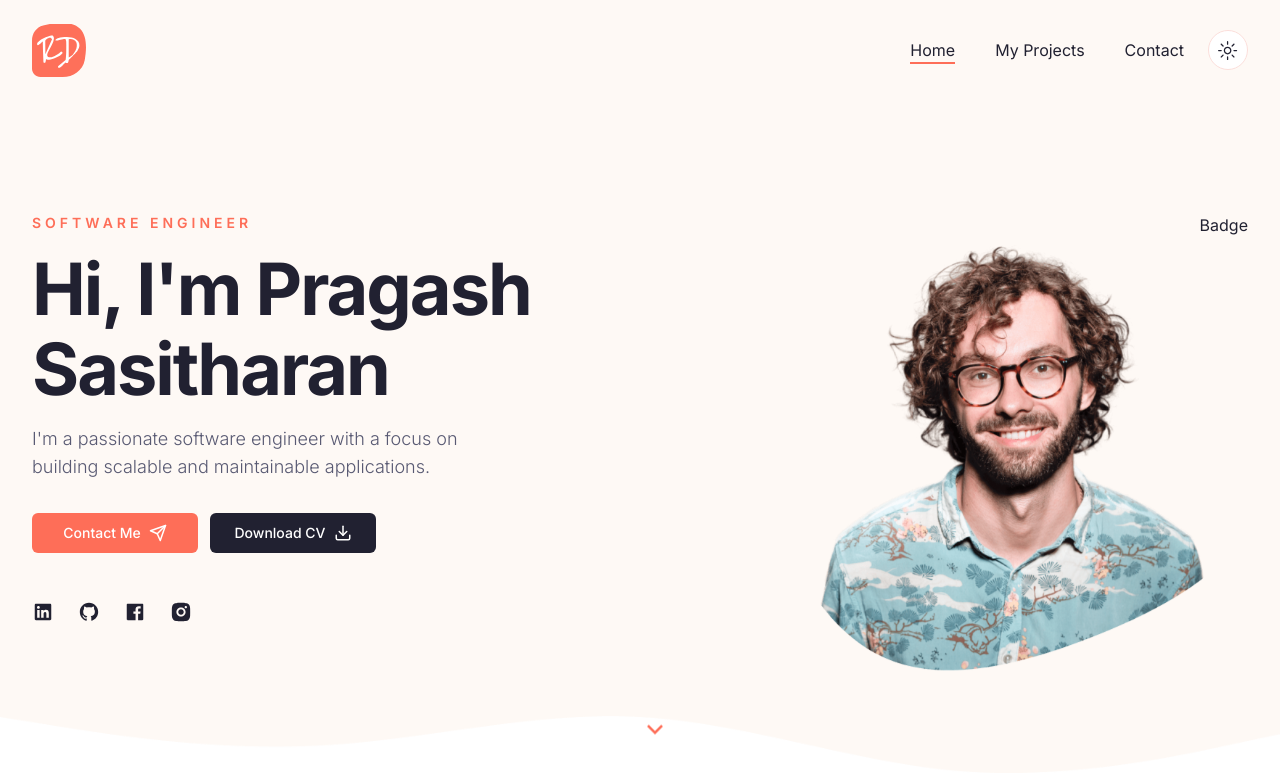
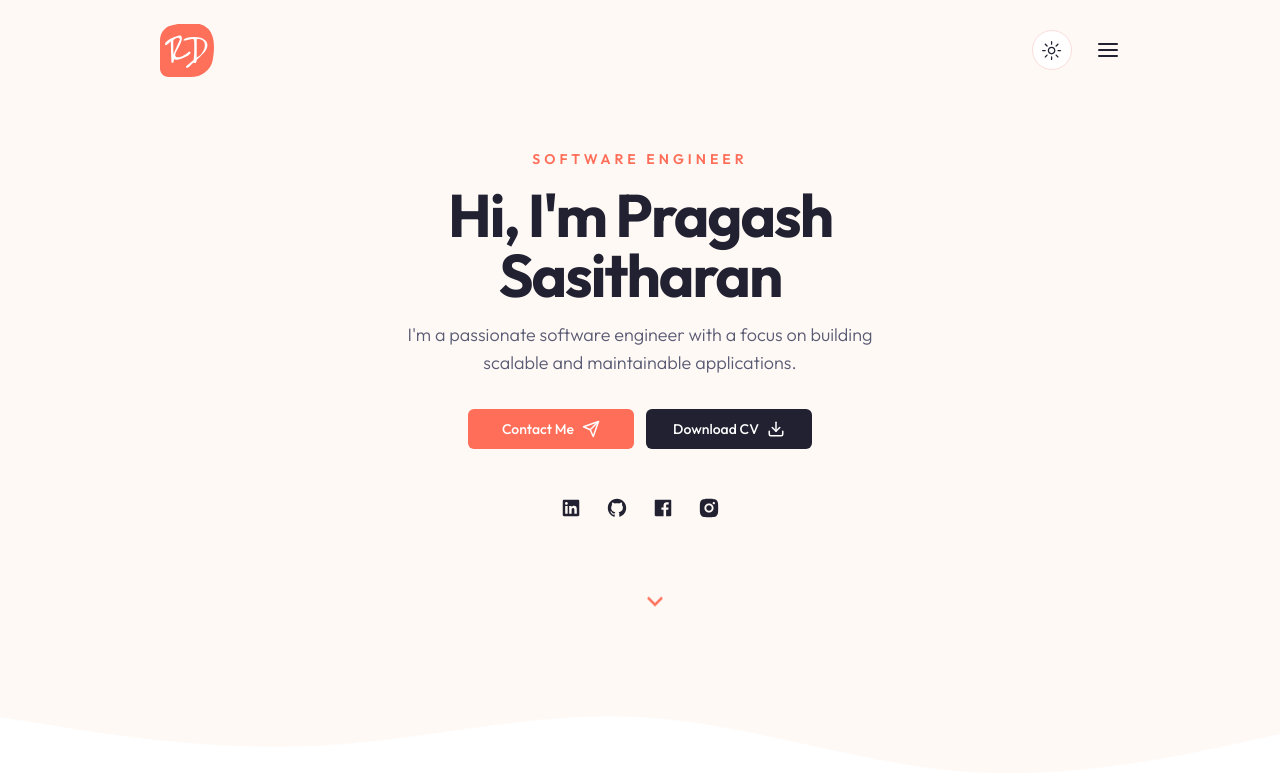
Before and after one commit to PPT1001/portfolio-nextjs, a Next.js app: page / in a window 1280 px wide. Shown: the top 774 px of the page. Built offline with nearby package versions, Linux system fonts and the light colour scheme.

Commit message:
Update CSS styles and Tailwind configuration

```diff
--- a/app/globals.css
+++ b/app/globals.css
@@ -66,6 +66,22 @@
   @apply text-6xl xl:text-[72px] xl:leading-[80px] tracking-[-2px] font-bold;
 }
 
+.h2{
+  @apply text-4xl font-bold;
+}
+
+.h3{
+  @apply text-3xl font-bold;
+}
+
+.h4{
+  @apply text-2xl font-semibold;
+}
+
 .subtitle{
   @apply text-muted-foreground text-lg mb-8 font-light;
 }
+
+.section-title{
+  @apply text-4xl font-bold relative w-max flex items-center justify-between gap-x-3 before:bg-dots_light before:dark:bg-dots_dark before:bg-no-repeat before:bg-center before:w-[24px] before:h-[24px];
+}
--- a/app/layout.jsx
+++ b/app/layout.jsx
@@ -1,4 +1,4 @@
-import { Inter } from "next/font/google";
+import { Outfit } from "next/font/google";
 import "./globals.css";
 
 //Components
@@ -7,7 +7,7 @@ import Footer from "@/components/Footer";
 //Theme Provider
 import { ThemeProvider } from "@/components/ThemeProvider";
 
-const inter = Inter({ subsets: ["latin"] });
+const outfit = Outfit({ subsets: ["latin"] });
 
 export const metadata = {
   title: "Create Next App",
@@ -17,13 +17,13 @@ export const metadata = {
 export default function RootLayout({ children }) {
   return (
     <html lang="en" suppressContentEditableWarning>
-      <body className={inter.className}>
-        <ThemeProvider attribute = "class" defaultTheme ="light">
+      <body className={outfit.className}>
+        <ThemeProvider attribute="class" defaultTheme="light">
           <Header />
           {children}
           <Footer />
         </ThemeProvider>
-        </body>
+      </body>
     </html>
   );
 }
--- a/tailwind.config.js
+++ b/tailwind.config.js
@@ -12,9 +12,13 @@ module.exports = {
     container: {
       center: true,
       padding: "2rem",
-      screens: {
-        "2xl": "1400px",
-      },
+    },
+    screens: {
+      "2xl": "1400px",
+      'sm': '640px',
+      'md': '768px',
+      'lg': '1024px',
+      'xl': '1400px',
     },
     extend: {
       colors: {
@@ -76,6 +80,14 @@ module.exports = {
       },
       backgroundImage: {
         hero: "url('/hero/hero-bg.png')",
+        hero_shape: "url(/hero/shape-1.svg)",
+        hero_shape_2_light: "url(/hero/shape-2-light.svg)",
+        hero_shape_2_dark: "url(/hero/shape-2-dark.svg)",
+        about_shape_light: "url(/about/shape-light.svg)",
+        about_shape_dark: "url(/about/shape-dark.svg)",
+        blend: "linear-gradient(90deg, hsl(var(--blend-from)) 0%, hsl(var(--blend-to)) 100%)",
+        dots_light : "url(/dots-light.svg)",
+        dots_dark : "url(/dots-dark.svg)",
       }
     },
   },
```
